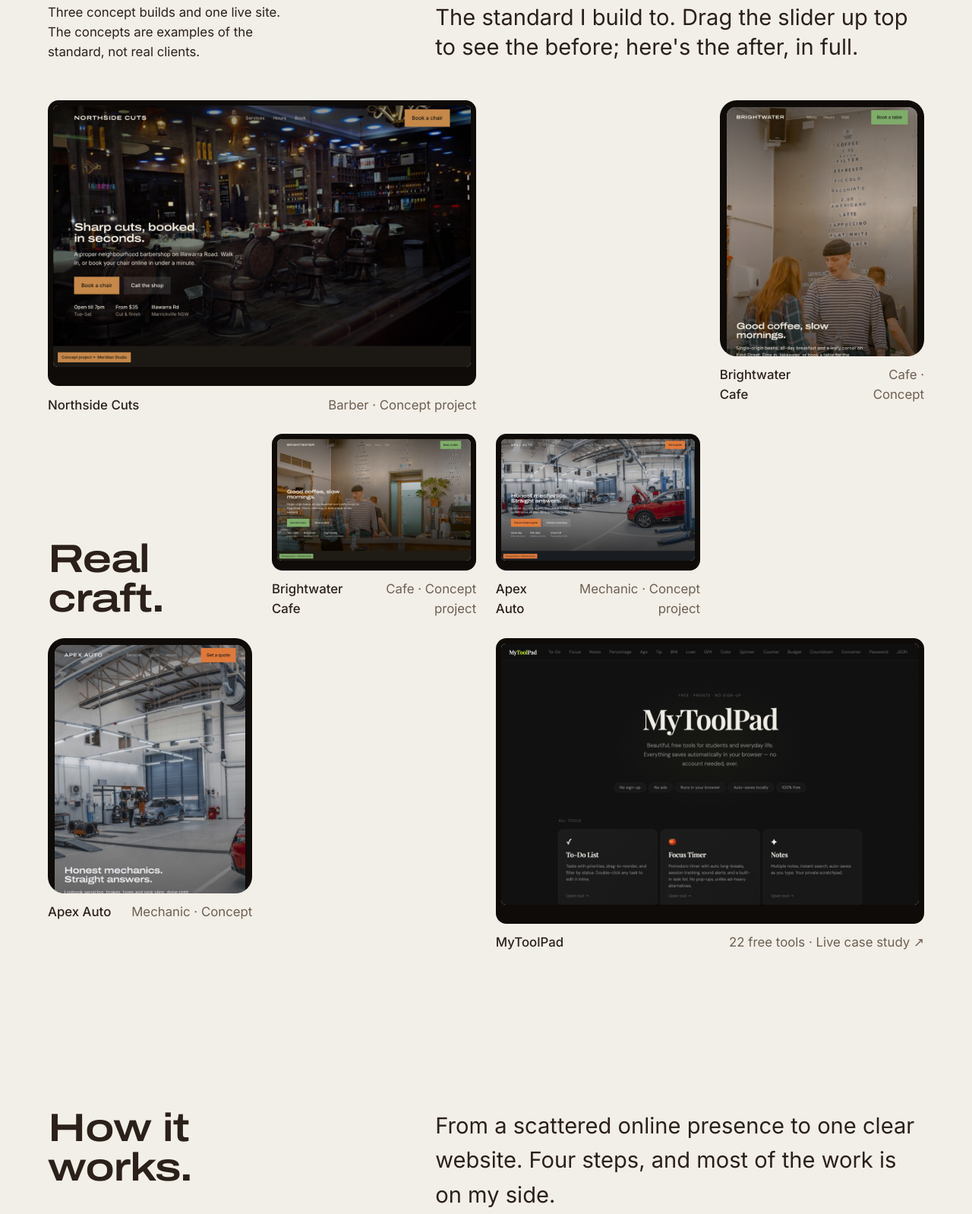
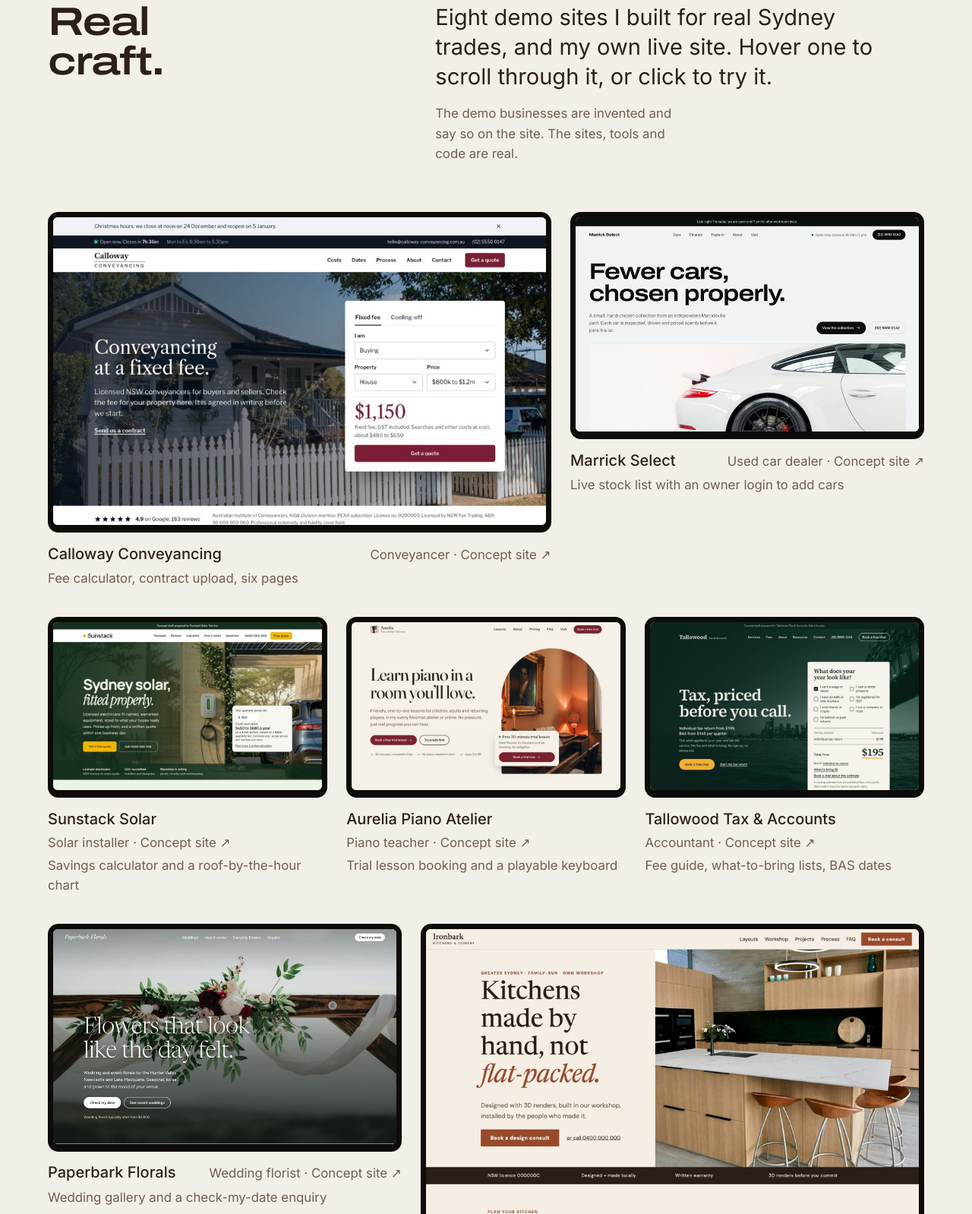
Before and after one commit to game9151/meridian-studio, a website: page index.html in a window 1280 px wide. Shown: the part 3293-4891 px from the top of the page at 76% size. Drawn offline with Linux system fonts and the light colour scheme.

Commit message:
Portfolio: replace concept tiles with nine real demo builds
Full-page screenshots of the strongest deployed demos (Calloway,
Marrick Select, Sunstack, Aurelia, Tallowood, Paperbark, Ironbark,
Tess Marlowe) plus MyToolPad. Hover scrolls through each site; click
opens it live. Also fixes a 5px phone overflow in the nav.

Co-Authored-By: Claude Opus 5.5 <noreply@anthropic.com>

```diff
--- a/index.html
+++ b/index.html
@@ -236,38 +236,62 @@
   <!-- ============ WORK ============ -->
   <section class="work section wrap" id="work" aria-labelledby="work-head">
     <div class="work__head axis">
-      <p class="side sidenote">Three concept builds and one live site. The concepts are examples of the standard, not real clients.</p>
-      <div class="main"><p class="lead" data-rise>The standard I build to. Drag the slider up top to see the before; here's the after, in full.</p></div>
-    </div>
-    <div class="work__grid">
-      <figure class="tile tile--c1 tile--ratio-32" data-rise>
-        <div class="tile__media device"><div class="device__screen"><img src="assets/img/work-barber.jpg" width="1280" height="800" alt="Concept website for Northside Cuts, a barbershop: a dark hero with a book-a-chair button." loading="lazy"></div></div>
-        <figcaption class="tile__cap"><span class="nm">Northside Cuts</span><span class="mt">Barber · Concept project</span></figcaption>
-      </figure>
-      <figure class="tile tile--c4 tile--ratio-45" data-rise>
-        <div class="tile__media device device--phone"><div class="device__screen"><img src="assets/img/work-cafe-phone.jpg" width="618" height="1100" alt="Concept website for Brightwater Cafe shown on a phone: menu and opening hours." loading="lazy"></div></div>
-        <figcaption class="tile__cap"><span class="nm">Brightwater Cafe</span><span class="mt">Cafe · Concept</span></figcaption>
-      </figure>
-      <div class="tile tile--c1s work__headcell">
+      <div class="side">
         <h2 class="head" id="work-head" data-rise>Real<br>craft.</h2>
       </div>
-      <figure class="tile tile--c2 tile--ratio-32" data-rise>
-        <div class="tile__media device"><div class="device__screen"><img src="assets/img/work-cafe.jpg" width="1280" height="800" alt="Concept website for Brightwater Cafe: menu, hours and a map." loading="lazy"></div></div>
-        <figcaption class="tile__cap"><span class="nm">Brightwater Cafe</span><span class="mt">Cafe · Concept project</span></figcaption>
-      </figure>
-      <figure class="tile tile--c3 tile--ratio-32" data-rise>
-        <div class="tile__media device"><div class="device__screen"><img src="assets/img/work-mechanic.jpg" width="1280" height="800" alt="Concept website for Apex Auto, a mechanic: services and an instant quote request." loading="lazy"></div></div>
-        <figcaption class="tile__cap"><span class="nm">Apex Auto</span><span class="mt">Mechanic · Concept project</span></figcaption>
-      </figure>
-      <figure class="tile tile--c1s tile--ratio-45" data-rise>
-        <div class="tile__media device device--phone"><div class="device__screen"><img src="assets/img/work-mechanic-phone.jpg" width="618" height="1100" alt="Apex Auto concept shown on a phone: tap-to-call and a quote button." loading="lazy"></div></div>
-        <figcaption class="tile__cap"><span class="nm">Apex Auto</span><span class="mt">Mechanic · Concept</span></figcaption>
-      </figure>
-      <figure class="tile tile--c34 tile--ratio-32" data-rise>
-        <div class="tile__media device"><div class="device__screen"><img src="assets/img/work-mytoolpad.jpg" width="1280" height="800" alt="MyToolPad: a live website with 22 free web tools." loading="lazy"></div></div>
-        <figcaption class="tile__cap"><span class="nm">MyToolPad</span><span class="mt">22 free tools · Live case study &nearr;</span></figcaption>
-      </figure>
+      <div class="main">
+        <p class="lead" data-rise>Eight demo sites I built for real Sydney trades, and my own live site. Hover one to scroll through it, or click to try it.</p>
+        <p class="sidenote work__note" data-rise>The demo businesses are invented and say so on the site. The sites, tools and code are real.</p>
+      </div>
     </div>
+    <div class="folio">
+      <a class="ftile ftile--w7" href="https://calloway-dunn-demo.vercel.app" target="_blank" rel="noopener" data-rise>
+        <span class="ftile__frame device"><span class="device__screen ftile__screen"><img class="ftile__img" src="assets/img/work/calloway-full.jpg" width="900" height="3000" alt="Calloway Conveyancing website, conveyancer: fee calculator, contract upload, six pages." loading="lazy" decoding="async"></span></span>
+        <span class="ftile__cap"><span class="nm">Calloway Conveyancing</span><span class="mt">Conveyancer · Concept site &nearr;</span></span>
+        <span class="ftile__what">Fee calculator, contract upload, six pages</span>
+      </a>
+      <a class="ftile ftile--w5" href="https://marrickville-motor-co.vercel.app" target="_blank" rel="noopener" data-rise>
+        <span class="ftile__frame device"><span class="device__screen ftile__screen"><img class="ftile__img" src="assets/img/work/marrick-full.jpg" width="900" height="3000" alt="Marrick Select website, used car dealer: live stock list with an owner login to add cars." loading="lazy" decoding="async"></span></span>
+        <span class="ftile__cap"><span class="nm">Marrick Select</span><span class="mt">Used car dealer · Concept site &nearr;</span></span>
+        <span class="ftile__what">Live stock list with an owner login to add cars</span>
+      </a>
+      <a class="ftile ftile--w4" href="https://sunstack-solar.vercel.app" target="_blank" rel="noopener" data-rise>
+        <span class="ftile__frame device"><span class="device__screen ftile__screen"><img class="ftile__img" src="assets/img/work/sunstack-full.jpg" width="900" height="3000" alt="Sunstack Solar website, solar installer: savings calculator and a roof-by-the-hour chart." loading="lazy" decoding="async"></span></span>
+        <span class="ftile__cap"><span class="nm">Sunstack Solar</span><span class="mt">Solar installer · Concept site &nearr;</span></span>
+        <span class="ftile__what">Savings calculator and a roof-by-the-hour chart</span>
+      </a>
+      <a class="ftile ftile--w4" href="https://piano-lessons-trial-website.vercel.app" target="_blank" rel="noopener" data-rise>
+        <span class="ftile__frame device"><span class="device__screen ftile__screen"><img class="ftile__img" src="assets/img/work/aurelia-full.jpg" width="900" height="3000" alt="Aurelia Piano Atelier website, piano teacher: trial lesson booking and a playable keyboard." loading="lazy" decoding="async"></span></span>
+        <span class="ftile__cap"><span class="nm">Aurelia Piano Atelier</span><span class="mt">Piano teacher · Concept site &nearr;</span></span>
+        <span class="ftile__what">Trial lesson booking and a playable keyboard</span>
+      </a>
+      <a class="ftile ftile--w4" href="https://tallowood-tax-demo.vercel.app" target="_blank" rel="noopener" data-rise>
+        <span class="ftile__frame device"><span class="device__screen ftile__screen"><img class="ftile__img" src="assets/img/work/tallowood-full.jpg" width="900" height="3000" alt="Tallowood Tax &amp; Accounts website, accountant: fee guide, what-to-bring lists, bas dates." loading="lazy" decoding="async"></span></span>
+        <span class="ftile__cap"><span class="nm">Tallowood Tax &amp; Accounts</span><span class="mt">Accountant · Concept site &nearr;</span></span>
+        <span class="ftile__what">Fee guide, what-to-bring lists, BAS dates</span>
+      </a>
+      <a class="ftile ftile--w5" href="https://paperbark-florals.vercel.app" target="_blank" rel="noopener" data-rise>
+        <span class="ftile__frame device"><span class="device__screen ftile__screen"><img class="ftile__img" src="assets/img/work/paperbark-full.jpg" width="900" height="3000" alt="Paperbark Florals website, wedding florist: wedding gallery and a check-my-date enquiry." loading="lazy" decoding="async"></span></span>
+        <span class="ftile__cap"><span class="nm">Paperbark Florals</span><span class="mt">Wedding florist · Concept site &nearr;</span></span>
+        <span class="ftile__what">Wedding gallery and a check-my-date enquiry</span>
+      </a>
+      <a class="ftile ftile--w7" href="https://ironbark-kitchens.vercel.app" target="_blank" rel="noopener" data-rise>
+        <span class="ftile__frame device"><span class="device__screen ftile__screen"><img class="ftile__img" src="assets/img/work/ironbark-full.jpg" width="900" height="3000" alt="Ironbark Kitchens website, kitchen joinery: layout picker and project stories." loading="lazy" decoding="async"></span></span>
+        <span class="ftile__cap"><span class="nm">Ironbark Kitchens</span><span class="mt">Kitchen joinery · Concept site &nearr;</span></span>
+        <span class="ftile__what">Layout picker and project stories</span>
+      </a>
+      <a class="ftile ftile--w6" href="https://tess-marlowe-celebrant.vercel.app" target="_blank" rel="noopener" data-rise>
+        <span class="ftile__frame device"><span class="device__screen ftile__screen"><img class="ftile__img" src="assets/img/work/tess-full.jpg" width="900" height="3000" alt="Tess Marlowe website, marriage celebrant: packages, a writing sample and the legal steps." loading="lazy" decoding="async"></span></span>
+        <span class="ftile__cap"><span class="nm">Tess Marlowe</span><span class="mt">Marriage celebrant · Concept site &nearr;</span></span>
+        <span class="ftile__what">Packages, a writing sample and the legal steps</span>
+      </a>
+      <a class="ftile ftile--w6" href="https://www.mytoolpad.com" target="_blank" rel="noopener" data-rise>
+        <span class="ftile__frame device"><span class="device__screen ftile__screen"><img class="ftile__img" src="assets/img/work/mytoolpad-full.jpg" width="900" height="3000" alt="MyToolPad, my own live website with 22 free online tools." loading="lazy" decoding="async"></span></span>
+        <span class="ftile__cap"><span class="nm">MyToolPad</span><span class="mt">Free online tools · Live site &nearr;</span></span>
+        <span class="ftile__what">My own site: 22 free tools, live and on Google</span>
+      </a>
+    </div>
+    <p class="work__more" data-rise>Looking for your trade? See <a class="link" href="websites/">websites by trade</a>.</p>
   </section>
 
   <!-- ============ PROCESS ============ -->
--- a/styles.css
+++ b/styles.css
@@ -427,3 +427,37 @@ p + p { margin-top: 0.9em; }
   .ledger td.yr { color: var(--muted); font-size: var(--step-small); }
   .ledger td.status { text-align: left; }
 }
+
+/* ============================================================ WORK v2: portfolio of real demo builds
+   Hover a tile and the full page scrolls inside the frame. */
+.work__note { margin-top: 1rem; color: var(--muted); }
+.folio { margin-top: clamp(36px, 5vw, 72px); display: grid; grid-template-columns: repeat(12, minmax(0, 1fr)); gap: clamp(28px, 3vw, 44px) var(--gutter); }
+.ftile { display: block; grid-column: span 6; color: var(--ink); }
+.ftile--w7 { grid-column: span 7; } .ftile--w5 { grid-column: span 5; } .ftile--w4 { grid-column: span 4; } .ftile--w6 { grid-column: span 6; }
+.ftile__frame { display: block; transition: transform 400ms var(--ease-out); }
+.ftile__screen { display: block; position: relative; aspect-ratio: 16 / 10; container-type: size; }
+.device__screen .ftile__img { width: 100%; height: auto; object-fit: initial; transform: translateY(0); transition: transform 1100ms var(--ease-out); will-change: transform; }
+.ftile:hover .ftile__frame, .ftile:focus-visible .ftile__frame { transform: translateY(-6px); }
+@media (hover: hover) and (prefers-reduced-motion: no-preference) {
+  .ftile:hover .ftile__img, .ftile:focus-visible .ftile__img { transform: translateY(calc(-100% + 100cqh)); transition: transform 7s cubic-bezier(0.45, 0, 0.4, 1) 150ms; }
+}
+.ftile__cap { display: flex; align-items: baseline; justify-content: space-between; gap: 1rem; margin-top: 0.8rem; font-size: var(--step-small); }
+.ftile__cap .nm { font-weight: 500; font-size: var(--step-body); }
+.ftile__cap .mt { color: var(--muted); text-align: right; }
+.ftile__what { display: block; margin-top: 0.2rem; font-size: var(--step-small); color: var(--muted); max-width: 46ch; }
+.ftile:hover .nm { color: var(--accent); }
+.work__more { margin-top: clamp(36px, 5vw, 56px); }
+@media (max-width: 920px) {
+  .ftile, .ftile--w7, .ftile--w5, .ftile--w4, .ftile--w6 { grid-column: span 6; }
+}
+@media (max-width: 560px) {
+  .ftile, .ftile--w7, .ftile--w5, .ftile--w4, .ftile--w6 { grid-column: 1 / -1; }
+}
+.ftile--w4 .ftile__cap { flex-direction: column; gap: 0.15rem; }
+.ftile--w4 .ftile__cap .mt { text-align: left; }
+@media (max-width: 920px) { .ftile__cap { flex-direction: column; gap: 0.15rem; } .ftile__cap .mt { text-align: left; } }
+@media (max-width: 400px) {
+  .nav__menu-btn { padding: 0 0.7rem; }
+  .wordmark__text { font-size: 0.92em; }
+  .nav__in { gap: 0.6rem; }
+}
```
Also changed, not shown: assets/img/work/aurelia-full.jpg (added), assets/img/work/calloway-full.jpg (added), assets/img/work/ironbark-full.jpg (added), assets/img/work/marrick-full.jpg (added), assets/img/work/mytoolpad-full.jpg (added), assets/img/work/paperbark-full.jpg (added), assets/img/work/sunstack-full.jpg (added), assets/img/work/tallowood-full.jpg (added), assets/img/work/tess-full.jpg (added).
